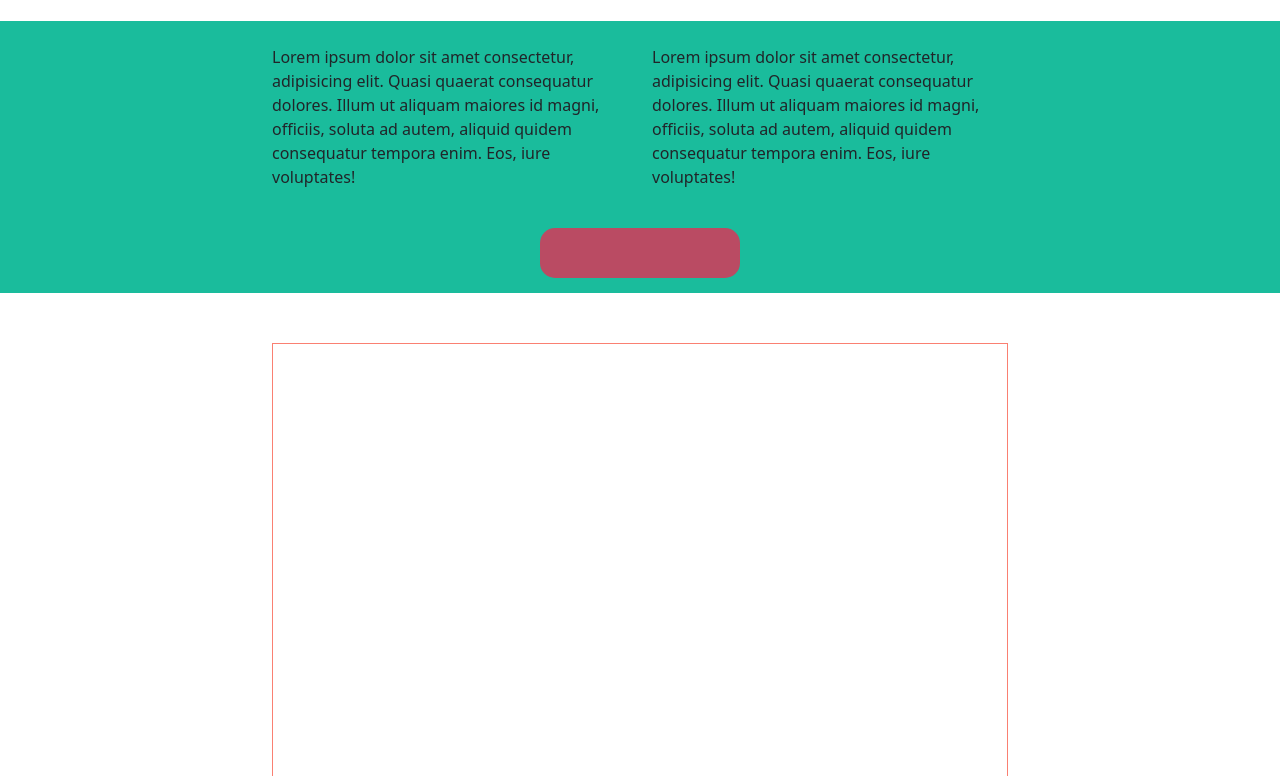
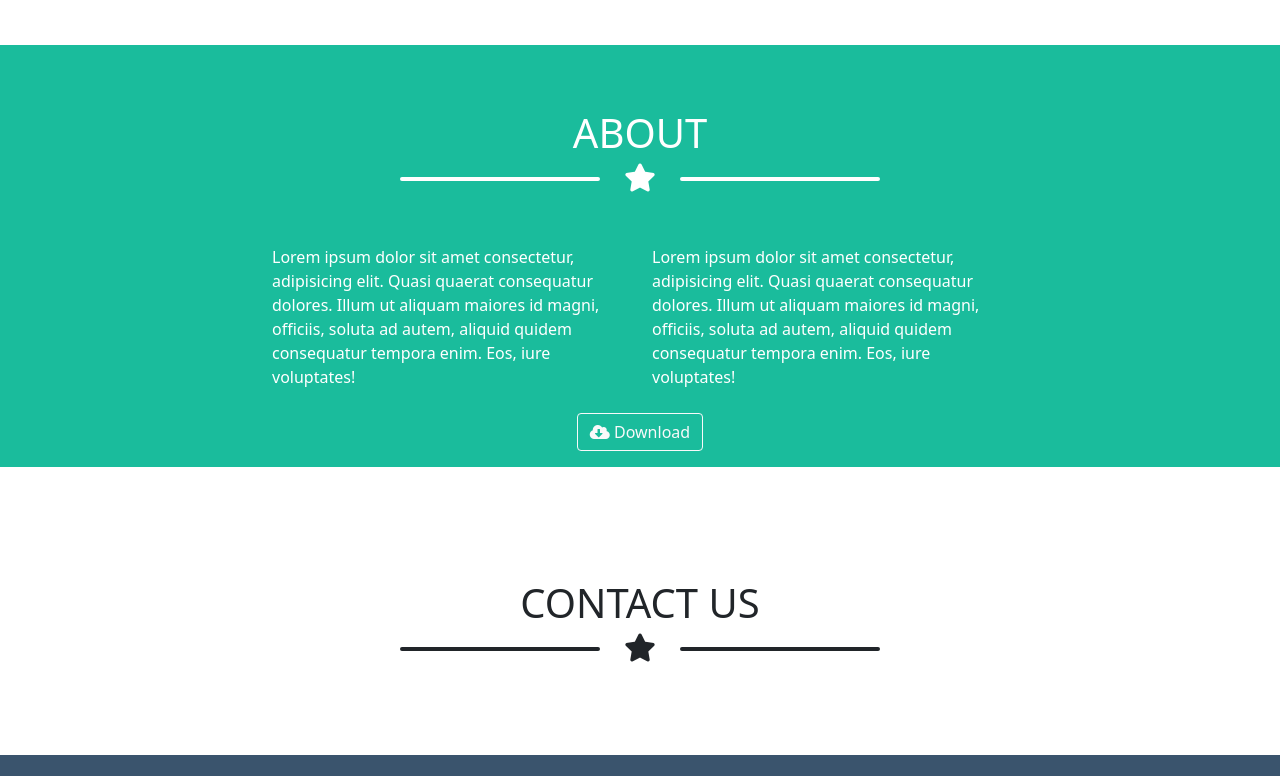
Before and after one commit to Simichus/html-css-bootstrap-freelancer, a plain HTML site: page index.html in a window 1280 px wide. Shown: the part 1219-1995 px from the top of the page. Drawn offline with nearby package versions, Linux system fonts and the light colour scheme.

Commit message:
Aggiunti contenuti About

```diff
--- a/css/style.css
+++ b/css/style.css
@@ -43,6 +43,7 @@ header{
 }
 
 hr{
+    width: 200px;
     color: none;
     border: 2px solid;
     opacity: 1;
@@ -52,19 +53,6 @@ hr{
     border-radius: 20px;
 }
 
-.download-button{
-    width: 200px;
-    height: 50px;
-    margin: 15px auto;
-    border-radius: 15px;
-}
-
-.contact{
-    margin: 50px auto;
-    height: 500px;
-    border: 1px solid salmon;
-
-}
 
 footer{
     background-color: #3a546d;
--- a/index.html
+++ b/index.html
@@ -41,9 +41,9 @@
             <img src="./img/avatar.svg" alt="">
             <h1 class="text-uppercase my-1">Start Bootstrap</h1>
             <div class="row justify-content-center align-items-center">
-                <div class="col-3"><hr class="rounded border-white"></div>
+                <div class="col-auto"><hr class="rounded border-white"></div>
                 <div class="col-auto"><i class="fas fa-star fs-3"></i></div>
-                <div class="col-3"><hr class="rounded border-white"></div>
+                <div class="col-auto"><hr class="rounded border-white"></div>
             </div>
             <div class="text-uppercase fs-4">Graphic Artist - Web designer - Illustrator</div>
 
@@ -52,9 +52,9 @@
             <div class="text-center text-uppercase my-5">
                 <h2 class="h1">portfolio</h2>
                 <div class="row justify-content-center align-items-center">
-                    <div class="col-3"><hr class="rounded border-dark"></div>
+                    <div class="col-auto"><hr class="rounded border-dark"></div>
                     <div class="col-auto"><i class="fas fa-star fs-3"></i></div>
-                    <div class="col-3"><hr class="rounded border-dark"></div>
+                    <div class="col-auto"><hr class="rounded border-dark"></div>
                 </div>
             </div>
             <div class="row gy-5">
@@ -79,7 +79,15 @@
             </div>
         </div>
 
-        <div class="container-fluid bg-green" id="about">
+        <div class="container-fluid bg-green text-white py-3 my-5" id="about">
+            <div class="text-center my-5">
+                <h1 class="text-uppercase my-1">About</h1>
+                <div class="row justify-content-center align-items-center">
+                    <div class="col-auto"><hr class="rounded border-white"></div>
+                    <div class="col-auto"><i class="fas fa-star fs-3"></i></div>
+                    <div class="col-auto"><hr class="rounded border-white"></div>
+                </div>
+            </div>
 
             <div class="container">
                 <div class="row gy-4">
@@ -93,14 +101,22 @@
                                 dolores. Illum ut aliquam maiores id magni, officiis, soluta ad autem, aliquid quidem
                                 consequatur tempora enim. Eos, iure voluptates!</div>
                             </div>
-                        <div class="col-12">
-                            <div class="download-button bg-red"></div>
+                        <div class="col-12 text-center text-uppercase">
+                            <button type="button" class="btn btn-outline-light"><i class="fas fa-cloud-download-alt"></i> Download</button>
                         </div>
                     </div>
                 </div>
             </div>
 
-        <div class="container" id="contact-us">
+        <div class="container my-5 py-3" id="contact-us">
+            <div class="text-center my-5">
+                <h1 class="text-uppercase my-1">Contact us</h1>
+                <div class="row justify-content-center align-items-center">
+                    <div class="col-auto"><hr class="rounded border-dark"></div>
+                    <div class="col-auto"><i class="fas fa-star fs-3"></i></div>
+                    <div class="col-auto"><hr class="rounded border-dark"></div>
+                </div>
+            </div>
             <div class="row gy-4">
                 <div class="col-10 offset-1 col-lg-8 offset-lg-2">
                     <div class="contact">
```
